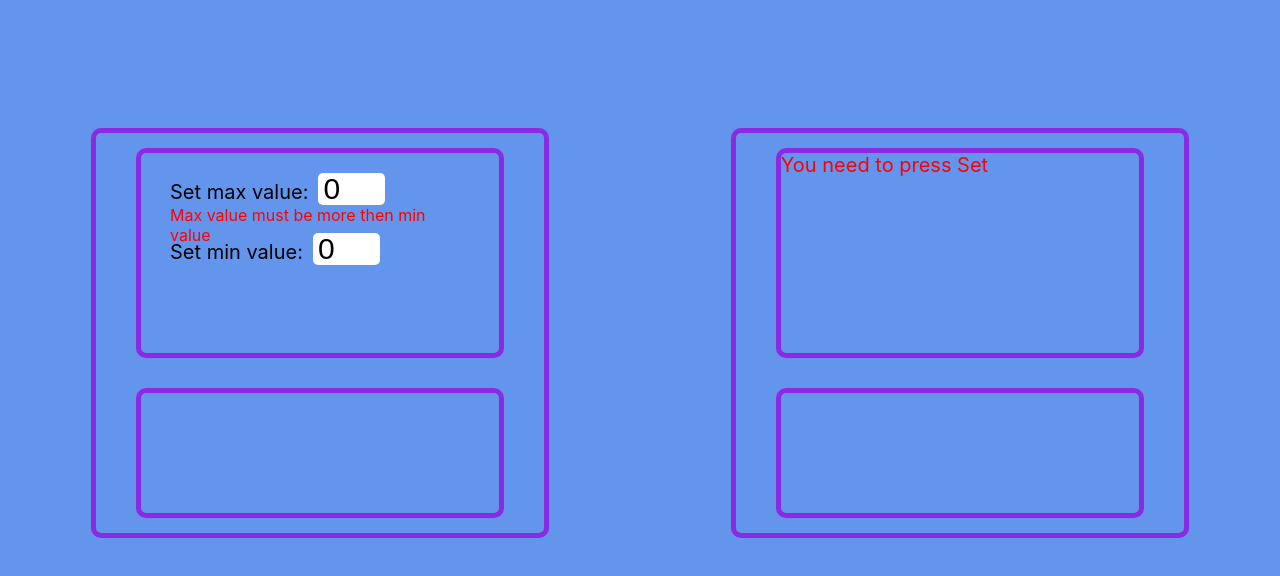
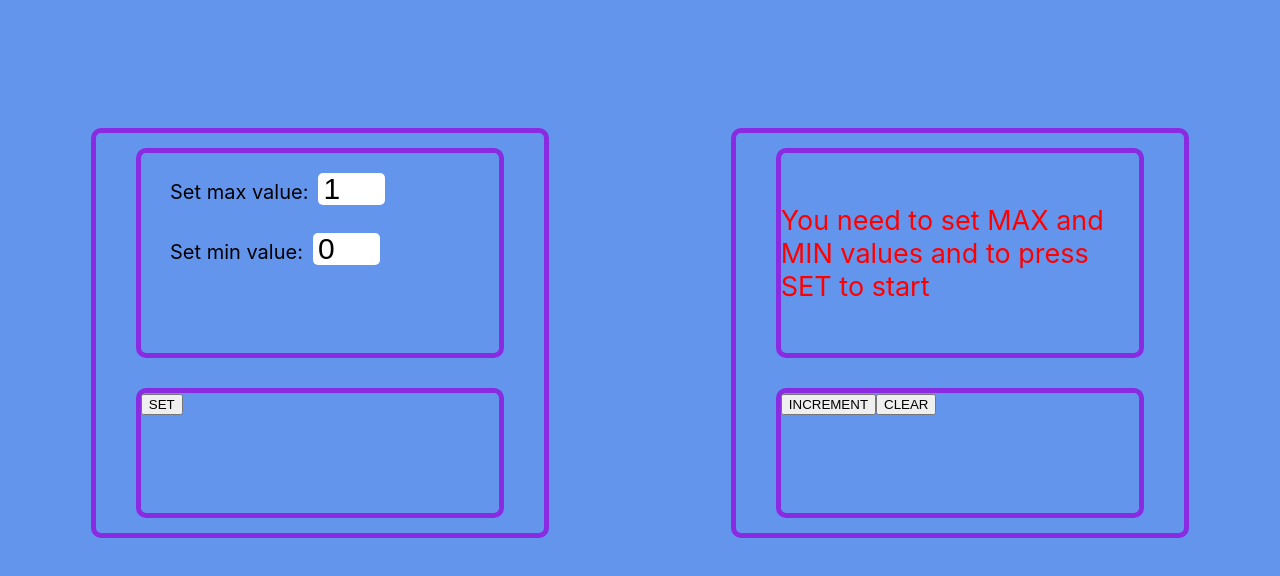
Before and after one commit to Nadyushka/vtornik-counter1.0, a React (Create React App) app: page / in a window 1280 px wide. Shown: the top 576 px of the page. Built offline with nearby package versions, Linux system fonts and the light colour scheme.

Commit message:
add localStorage

```diff
--- a/src/App.tsx
+++ b/src/App.tsx
@@ -1,12 +1,49 @@
-import React from 'react';
+import React, {useEffect, useState} from 'react';
 import './App.css';
 import WindowFrame from "./components/WindowFrame";
 
 function App() {
+
+    const [maxValue, setMaxValue] = useState<string>('1')
+    const [minValue, setMinValue] = useState<string>('0')
+    const [value, setValue] = useState<string>('You need to set MAX and MIN values and to press SET to start')
+
+    useEffect(() => {
+            let valueLocalStorage = localStorage.getItem('currentValue')
+            let minvalueLocalStorage = localStorage.getItem('minValue')
+            let maxvalueLocalStorage = localStorage.getItem('maxValue')
+
+            valueLocalStorage && setValue(JSON.parse(valueLocalStorage))
+            minvalueLocalStorage && setMinValue(JSON.parse(minvalueLocalStorage))
+            maxvalueLocalStorage && setMaxValue(JSON.parse(maxvalueLocalStorage))
+        }
+        , [])
+
+    useEffect(()=>{
+        value !== 'You need to set MAX and MIN values and to press SET to start' &&
+          localStorage.setItem('currentValue', value)
+    },[value])
+
     return (
         <div className="App">
-            <WindowFrame topWindowType={'minMaxSettings'}/>
-            <WindowFrame topWindowType={'presentation'}/>
+            <WindowFrame topWindowType={'minMaxSettings'}
+                         bottomWindowType={'minMaxSettings'}
+                         minValue={minValue}
+                         maxValue={maxValue}
+                         value={value}
+                         setMinValue={setMinValue}
+                         setMaxValue={setMaxValue}
+                         setValue={setValue}
+            />
+            <WindowFrame topWindowType={'presentation'}
+                         bottomWindowType={'presentation'}
+                         minValue={minValue}
+                         maxValue={maxValue}
+                         value={value}
+                         setMinValue={setMinValue}
+                         setMaxValue={setMaxValue}
+                         setValue={setValue}
+            />
         </div>
     );
 }
--- a/src/components/BottomWindow/BottomWindow.tsx
+++ b/src/components/BottomWindow/BottomWindow.tsx
@@ -1,10 +1,62 @@
-import React from 'react';
+import React, {useEffect} from 'react';
 import s from './bottomWindow.module.css'
 
-const BottomWindow = () => {
+type PropsType = {
+    bottomWindowType: "minMaxSettings" | "presentation"
+    minValue: string
+    maxValue: string
+    value: string
+    setMinValue: (minValue: string) => void
+    setMaxValue: (maxValue: string) => void
+    setValue: (value: string) => void
+}
+
+
+const BottomWindow = (props: PropsType) => {
+
+    const minMaxWindowSet = () => {
+
+        const onClickSetHandler = () => {
+            if (props.minValue < props.maxValue) {
+                props.setValue(props.minValue)
+                localStorage.setItem('currentValue', props.minValue)
+                localStorage.setItem('minValue', props.minValue)
+                localStorage.setItem('maxValue', props.maxValue)
+            }
+        }
+
+        return (
+            <button onClick={onClickSetHandler}> SET </button>
+        )
+    }
+
+    const presentationWindowSet = () => {
+
+        const onClickHandlerIncrement = () => {
+
+            props.value !== 'You need to set MAX and MIN values and to press SET to start' && props.value < props.maxValue && props.setValue(JSON.stringify(+props.value + 1))
+
+        }
+
+        const onClickHandlerClear = () => {
+            props.setValue('You need to set MAX and MIN values and to press SET to start')
+            props.setMinValue('0')
+            props.setMaxValue('1')
+            localStorage.clear()
+
+        }
+
+        return (<>
+                <button onClick={onClickHandlerIncrement}> INCREMENT</button>
+                <button onClick={onClickHandlerClear}> CLEAR</button>
+            </>
+        )
+    }
+
+
     return (
         <div className={s.bottomWindow}>
-
+            {props.bottomWindowType === 'minMaxSettings' ? minMaxWindowSet() : presentationWindowSet()}
         </div>
     );
 };
--- a/src/components/TopWindow/TopWindow.tsx
+++ b/src/components/TopWindow/TopWindow.tsx
@@ -1,4 +1,4 @@
-import React, {ChangeEvent, useEffect, useState} from 'react';
+import React from 'react';
 import s from './topWindow.module.css'
 
 type PropsType = {
@@ -13,24 +13,20 @@ type PropsType = {
 
 const TopWindow = (props: PropsType) => {
 
-
-    let startMessage = props.value ? props.value : "You need to press Set"
-
         const minMaxWindowSet = () => {
             return (
                 <div className={s.minMaxWindow}>
-
 
                     <form>
                         <label htmlFor="maxQuantity">Set max value:</label>
                         <input type="number"
                                id="maxQuantity"
                                className={s.maxQuantity}
-                           onChange={e => props.setMaxValue(+e.currentTarget.value > 0 ? e.currentTarget.value : '0')}
+                               onChange={e => props.setMaxValue(+e.currentTarget.value > 0 ? e.currentTarget.value : '1')}
                                value={props.maxValue}
                         />
                         <div
-                        className={s.maxValueError}>{+props.maxValue <= +props.minValue && `Max value must be more then min value`}</div>
+                            className={s.maxValueError}>{+props.maxValue <= +props.minValue && `Max value must be greater than min value`}</div>
                     </form>
 
                     <form>
@@ -40,7 +36,6 @@ const TopWindow = (props: PropsType) => {
                                className={s.minQuantity}
                                onChange={e => {
                                    props.setMinValue(e.currentTarget.value)
-                               props.setValue(e.currentTarget.value)
                                }}
                                value={props.minValue}
                         />
@@ -51,21 +46,25 @@ const TopWindow = (props: PropsType) => {
 
         const presentationWindowSet = () => {
 
-        const fullClassName = `${s.presentationWindow} ${!props.value && s.presentationWindowStart}`
-
+            const fullClassName = `${s.presentationWindow}
+            ${props.value === 'You need to set MAX and MIN values and to press SET to start' && s.presentationWindowStart}
+            ${props.value === props.maxValue && s.presentationWindowMaximum}`
             return (
                 <div className={fullClassName}>
-                {startMessage}
+                    {props.value}
+                    {props.value === props.maxValue &&
+                        <div>Max value. Re-start</div>
+                    }
                 </div>
             )
         }
-
 
         return (
             <div className={s.topWindow}>
                 {props.topWindowType === 'minMaxSettings' ? minMaxWindowSet() : presentationWindowSet()}
             </div>
-    );
-};
+        )
+    }
+;
 
 export default TopWindow;
--- a/src/components/TopWindow/topWindow.module.css
+++ b/src/components/TopWindow/topWindow.module.css
@@ -3,7 +3,6 @@
     height: 50%;
     border-radius: 10px;
     border: 5px solid blueviolet;
-
 }
 
 .minMaxWindow {
@@ -38,16 +37,33 @@ label {
 
 .presentationWindow {
     color: black;
-    font-size: 20px;
+    font-size: 40px;
+    height: 100%;
+    display: flex;
+    justify-content: center;
+    align-items: center;
+    flex-direction: column;
 }
 
 .presentationWindowStart {
-    color:red;
-    bold:600;
+    color: red;
+    bold: 600;
+    font-size: 27px;
+    display: flex;
+    justify-content: center;
+    align-items: center;
+    width: 100%;
+    height: 100%;
 }
 
 .minValueError, .maxValueError {
-    color:red;
-    bold:600;
+    color: red;
+    bold: 600;
     width: 300px;
 }
+
+.presentationWindowMaximum {
+    color: red;
+    font-size: 27px;
+
+}
--- a/src/components/WindowFrame.tsx
+++ b/src/components/WindowFrame.tsx
@@ -1,29 +1,38 @@
-import React, {useState} from 'react';
 import s from './windowFrame.module.css'
 import TopWindow from "./TopWindow/TopWindow";
 import BottomWindow from "./BottomWindow/BottomWindow";
 
 type PropsType = {
-    topWindowType: "minMaxSettings" | "presentation"
+    topWindowType: "minMaxSettings" | "presentation",
+    bottomWindowType: "minMaxSettings" | "presentation"
+    minValue: string
+    maxValue: string
+    value: string
+    setMinValue: (minValue: string) => void
+    setMaxValue: (maxValue: string) => void
+    setValue: (value: string) => void
 }
 
 const WindowFrame = (props: PropsType) => {
 
-    const [minValue, setMinValue] = useState<string>('0')
-    const [maxValue, setMaxValue] = useState<string>('0')
-    const [value, setValue] = useState<string>('')
-
     return (
         <div className={s.windowFrame}>
             <TopWindow topWindowType={props.topWindowType}
-                       minValue={minValue}
-                       maxValue={maxValue}
-                       value={value}
-                       setMinValue={setMinValue}
-                       setMaxValue={setMaxValue}
-                       setValue={setValue}
+                       minValue={props.minValue}
+                       maxValue={props.maxValue}
+                       value={props.value}
+                       setMinValue={props.setMinValue}
+                       setMaxValue={props.setMaxValue}
+                       setValue={props.setValue}
             />
-            <BottomWindow/>
+            <BottomWindow bottomWindowType={props.bottomWindowType}
+                          minValue={props.minValue}
+                          maxValue={props.maxValue}
+                          value={props.value}
+                          setMinValue={props.setMinValue}
+                          setMaxValue={props.setMaxValue}
+                          setValue={props.setValue}
+            />
         </div>
     );
 };
```
Lines whose indentation alone changed are shown as unchanged.
